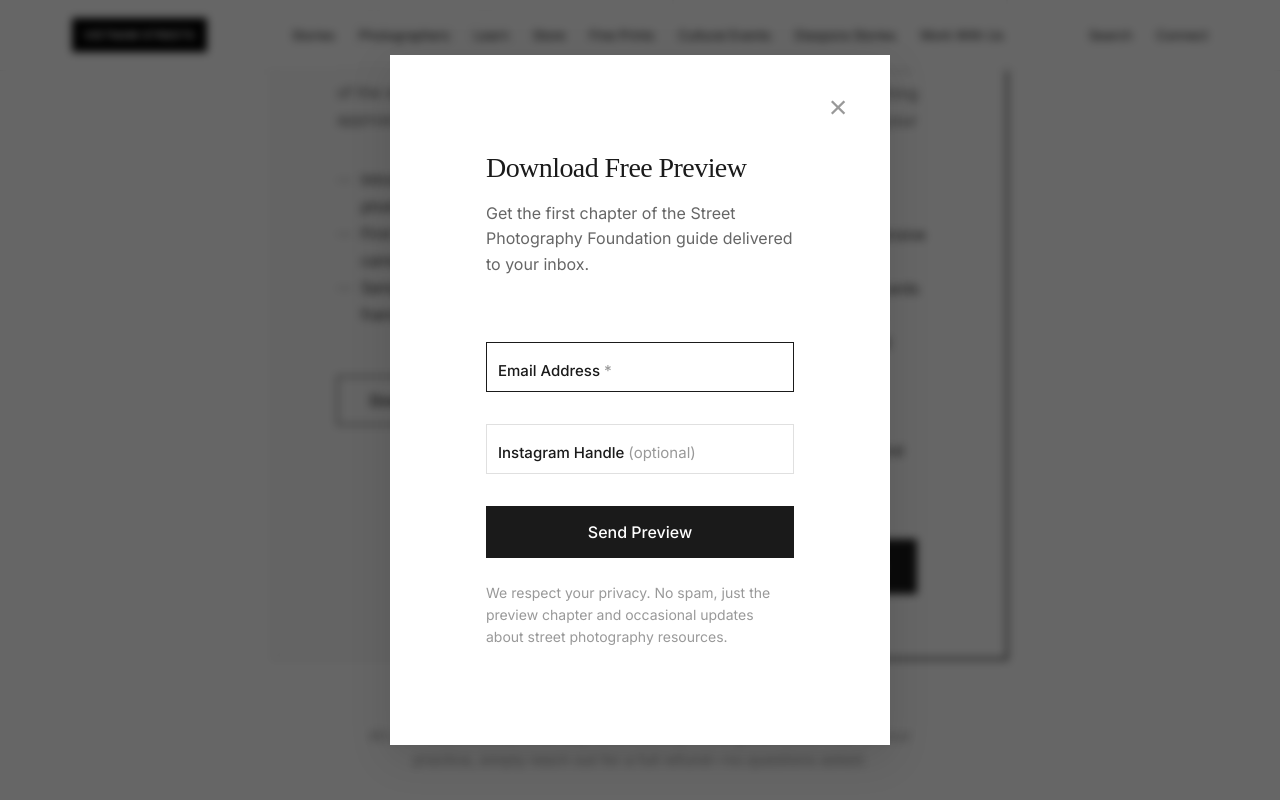
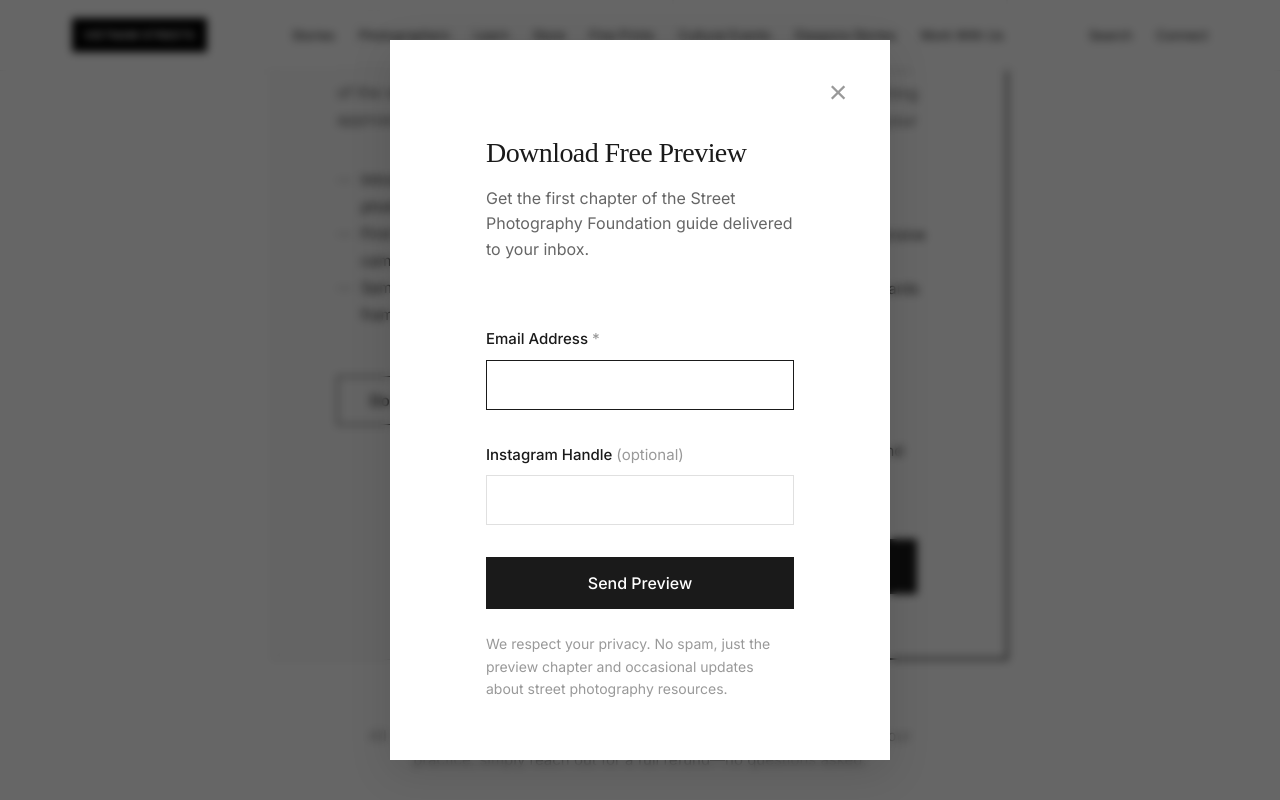
Before and after one commit to jarodabo/vietnam-streets, a plain HTML site: page pages/street-photography-bundle.html in a window 1280 px wide. Both pictures are taken after a click on the button "Download Preview". Shown: the part 4070-4870 px from the top of the page. Drawn offline with Linux system fonts and the light colour scheme; files whose address does not match are found by name.

Commit message:
Fix label overlaying input field text
- Force static positioning on all form elements
- Prevent any floating or absolute positioning
- Add explicit display block and clear properties
- Remove all margins/padding that could cause overlap
- Ensure label stays completely outside input box

```diff
--- a/css/bundle-styles.css
+++ b/css/bundle-styles.css
@@ -634,32 +634,40 @@
 
 .form-group {
     margin-bottom: var(--space-lg);
+    display: block;
+    clear: both;
 }
 
 .form-group label {
     display: block;
+    position: static;
     font-family: 'Inter', Arial, sans-serif;
     font-size: 0.9375rem;
     font-weight: var(--font-weight-medium);
-    margin-bottom: 0.5rem;
+    margin: 0 0 0.5rem 0;
+    padding: 0;
     color: var(--color-primary);
-    padding-left: 0;
-    text-align: left;
+    float: none;
+    width: auto;
 }
 
 .form-group .required {
     color: var(--color-text-muted);
+    position: static;
 }
 
 .form-group .optional {
     font-weight: var(--font-weight-normal);
     color: var(--color-text-muted);
+    position: static;
 }
 
 .form-group input {
     display: block;
+    position: static;
     width: 100%;
     padding: 0.875rem 1rem;
+    margin: 0;
     font-family: 'Inter', Arial, sans-serif;
     font-size: 1rem;
     color: var(--color-text);
@@ -667,6 +675,7 @@
     border: 1px solid var(--color-border);
     transition: border-color 0.2s ease;
     box-sizing: border-box;
+    float: none;
 }
 
 .form-group input:focus {
```
